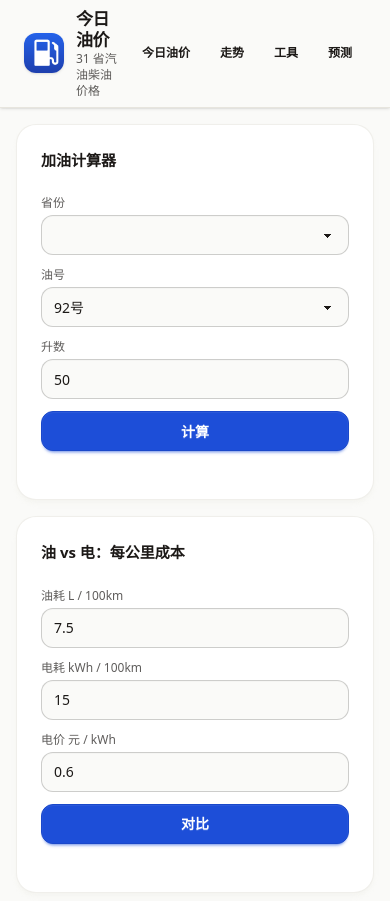
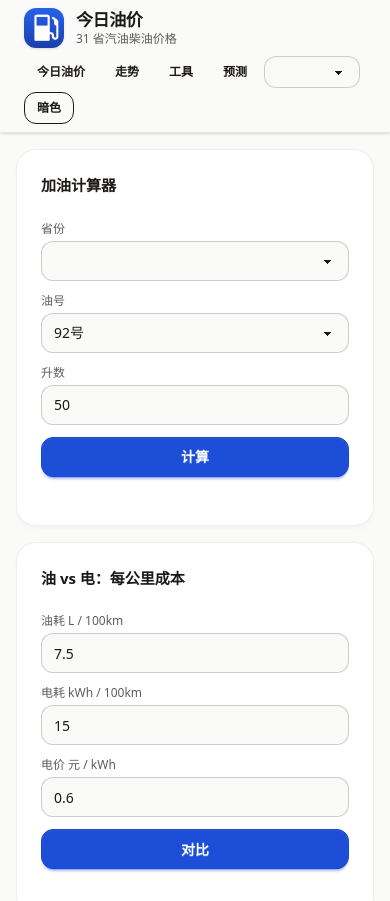
Before and after one commit to fanzbus/china-fuel-price, a website: page public/tools.html in a window 390 px wide. Shown: the top 901 px of the page. Drawn offline with nearby package versions, Linux system fonts and the light colour scheme; files that its build step writes are made by us from their sources; no server answers.

Commit message:
chore: update public/tools.html

```diff
--- a/public/tools.html
+++ b/public/tools.html
@@ -17,12 +17,12 @@
 </style></head>
 <body class="bg-base-100 font-sans antialiased">
 <header class="navbar sticky top-0 z-40 border-b border-base-300 bg-base-100/90 shadow-sm backdrop-blur">
-  <div class="mx-auto flex w-full max-w-6xl items-center justify-between gap-3 px-4 sm:px-6">
+  <div class="mx-auto flex w-full max-w-6xl flex-wrap items-center justify-between gap-x-3 gap-y-2 px-4 sm:px-6">
     <a href="/" class="flex items-center gap-3">
       <img src="/logo.png" alt="今日油价" width="40" height="40" style="width:40px;height:40px" class="h-10 w-10 shrink-0 rounded-xl shadow-sm">
       <span><span class="block text-[17px] font-bold leading-tight tracking-tight">今日油价</span><span class="block text-xs opacity-70">31 省汽油柴油价格</span></span>
     </a>
-    <nav class="flex items-center gap-1 overflow-x-auto">
+    <nav class="flex flex-wrap items-center gap-1 sm:flex-nowrap sm:overflow-x-auto">
       <a href="/" data-nav="/" class="btn btn-ghost btn-sm">今日油价</a>
       <a href="/trend" data-nav="/trend" class="btn btn-ghost btn-sm">走势</a>
       <a href="/tools" data-nav="/tools" class="btn btn-ghost btn-sm">工具</a>
@@ -114,7 +114,7 @@ function renderLedger() {
     total += x.amount; liters += x.liters;
     const m = (x.date || '').slice(0, 7); byMonth[m] = (byMonth[m] || 0) + x.amount;
     let cons = '—'; if (i > 0 && x.km > arr[i - 1].km) cons = ((x.liters / (x.km - arr[i - 1].km)) * 100).toFixed(2) + ' L/100km';
-    html += `<div class="flex items-center justify-between gap-3 border-b border-base-300 py-2 text-sm last:border-0"><span>${fmtDate(x.date)} · ${x.liters}L · ¥${x.amount}</span><span class="opacity-70">里程 ${x.km} · 油耗 ${cons}</span></div>`;
+    html += `<div class="flex flex-wrap items-center justify-between gap-x-3 gap-y-1 border-b border-base-300 py-2 text-sm last:border-0"><span>${fmtDate(x.date)} · ${x.liters}L · ¥${x.amount}</span><span class="opacity-70">里程 ${x.km} · 油耗 ${cons}</span></div>`;
   });
   if (!arr.length) html = '<div class="alert alert-info"><span>暂无记录，记第一笔试试。</span></div>';
   document.getElementById('lOut').innerHTML = `共 ${arr.length} 笔 · 合计 ${liters.toFixed(1)} 升 · ¥${total.toFixed(2)} · 月均：${Object.entries(byMonth).map(([k, v]) => `${fmtDate(k + '-01').replace('1日', '')} ¥${v.toFixed(0)}`).join('，') || '—'}`;
```
